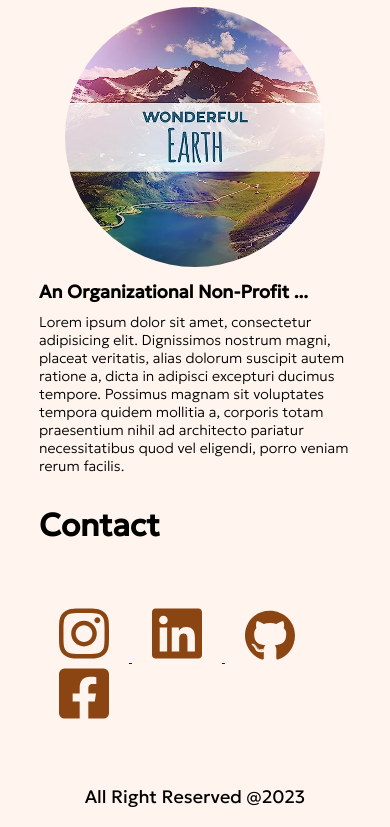
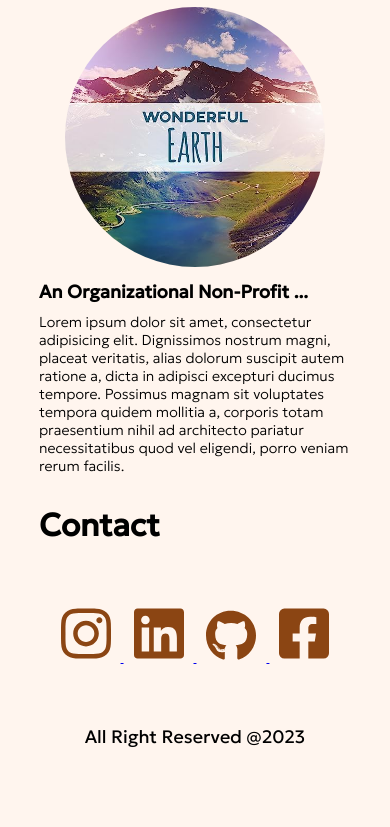
Before and after one commit to meikotrip/responsive-web-grid, a plain HTML site: page index.html in a window 390 px wide. Shown: the part 1688-2515 px from the top of the page. After the commit the page ends 2455 px from the top, so only its background shows below. Drawn offline with Linux system fonts and the light colour scheme.

Commit message:
Mengupdate style contact pada tampilan mobile

```diff
--- a/style.css
+++ b/style.css
@@ -326,4 +326,9 @@ img {
         "feature1"
         "feature2";
     }
+
+   .social-media a svg {
+      padding:0 10px;
+      width: 50px;
+   }
  }
```
